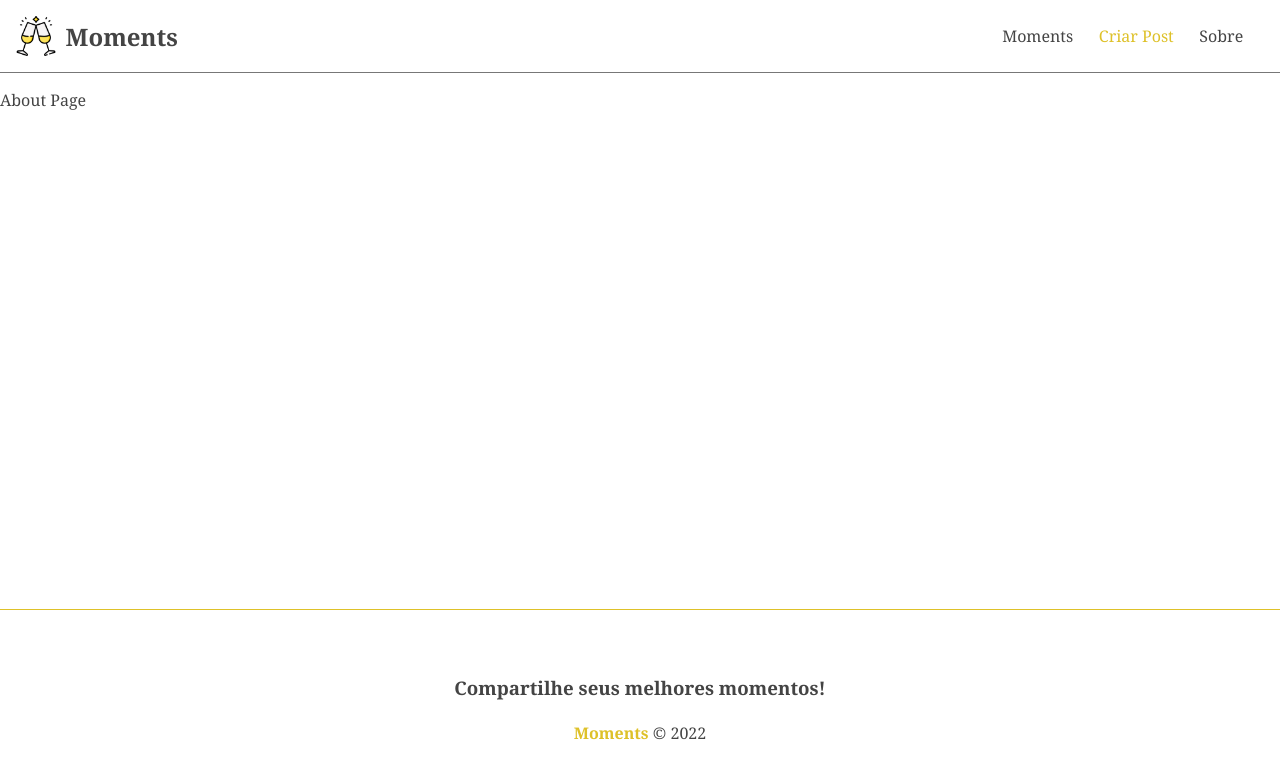
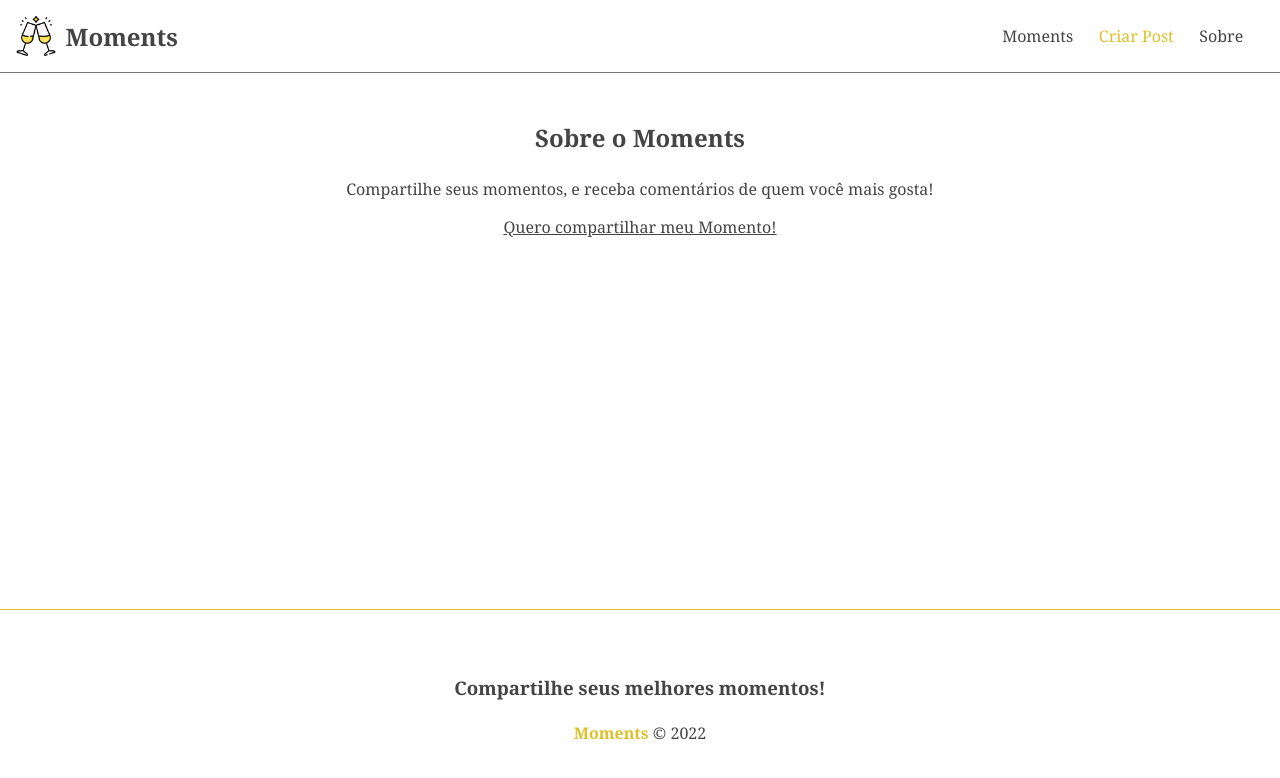
Before and after one commit to gmartins-dev/angular-cork, an Angular app: page /about in a window 1280 px wide. Shown: the top 778 px of the page. Built offline with nearby package versions, Linux system fonts and the light colour scheme.

Commit message:
finalizada pagina basica About

```diff
--- a/src/app/components/pages/about/about.component.css
+++ b/src/app/components/pages/about/about.component.css
@@ -0,0 +1,16 @@
+.about {
+  display: flex;
+  flex-direction: column;
+  align-items: center;
+  justify-content: center;
+  padding: 2em;
+}
+
+h2,
+p {
+  margin-bottom: 1em;
+}
+
+.about a {
+  text-decoration: underline;
+}
--- a/src/app/components/pages/about/about.component.html
+++ b/src/app/components/pages/about/about.component.html
@@ -1 +1,7 @@
-<p>About Page</p>
+<div class="about">
+  <h2>Sobre o Moments</h2>
+  <p>
+    Compartilhe seus momentos, e receba comentários de quem você mais gosta!
+  </p>
+  <a routerLink="/moments/new">Quero compartilhar meu Momento!</a>
+</div>
```
